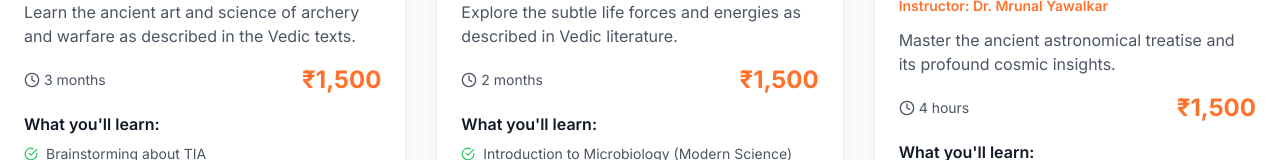
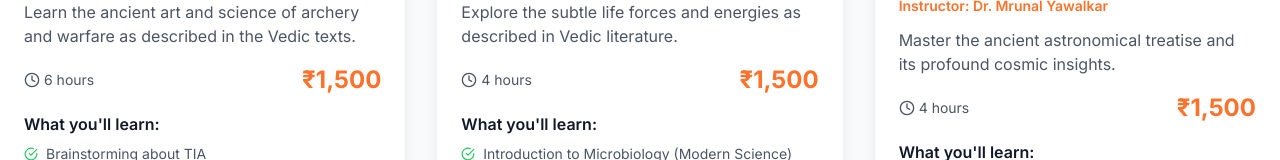
Before and after one commit to CHIRGJAIN/vedicvigyan, a Next.js app: page /courses in a window 1280 px wide. Shown: the part 348-508 px from the top of the page. Built offline with nearby package versions, Linux system fonts and the light colour scheme; no server answers.

Commit message:
Set Nyaya Shastra course to offline

```diff
--- a/app/courses/page.tsx
+++ b/app/courses/page.tsx
@@ -27,7 +27,7 @@ const CoursesPage = () => {
       name: 'Dhanurveda',
       instructor: 'Anantha M.A',
       description: 'Learn the ancient art and science of archery and warfare as described in the Vedic texts.',
-      duration: '3 months',
+      duration: '6 hours',
       students: 25,
       price: 1500,
       online: true,
@@ -54,7 +54,7 @@ const CoursesPage = () => {
       name: 'Sookshma Jivany in Veda',
       instructor: 'Anuradha Dubey',
       description: 'Explore the subtle life forces and energies as described in Vedic literature.',
-      duration: '2 months',
+      duration:  '4 hours',
       students: 32,
       price: 1500,
       online: true,
@@ -151,7 +151,7 @@ const CoursesPage = () => {
       duration: '36 hours',
       students: 50,
       price: 6000,
-      online: true,
+      online: false,
       // rating: 4.9,
       features: [
         'Logical reasoning systems',
--- a/components/CourseModal.tsx
+++ b/components/CourseModal.tsx
@@ -86,7 +86,12 @@ export default function CourseModal({ course, onClose, onRegister }: Props) {
               <h4 className="font-semibold mb-2">Course Metadata</h4>
               <ul className="text-sm text-gray-700 space-y-2">
                 <li className="flex items-center space-x-2"><span className="font-medium">Instructor:</span> <span className="text-indian-red">{course.instructor}</span></li>
-                <li className="flex items-center space-x-2"><Monitor size={14} /> <span className="text-green-600 font-medium">Online Course</span></li>
+                <li className="flex items-center space-x-2">
+                  <Monitor size={14} />
+                  <span className={`font-medium ${course?.online ? 'text-green-600' : 'text-indigo-600'}`}>
+                    {course?.online ? 'Online Course' : 'Offline Course'}
+                  </span>
+                </li>
                 <li className="flex items-center space-x-2"><Clock size={14} /> <span>{course.duration}</span></li>
               </ul>
             </div>
```
